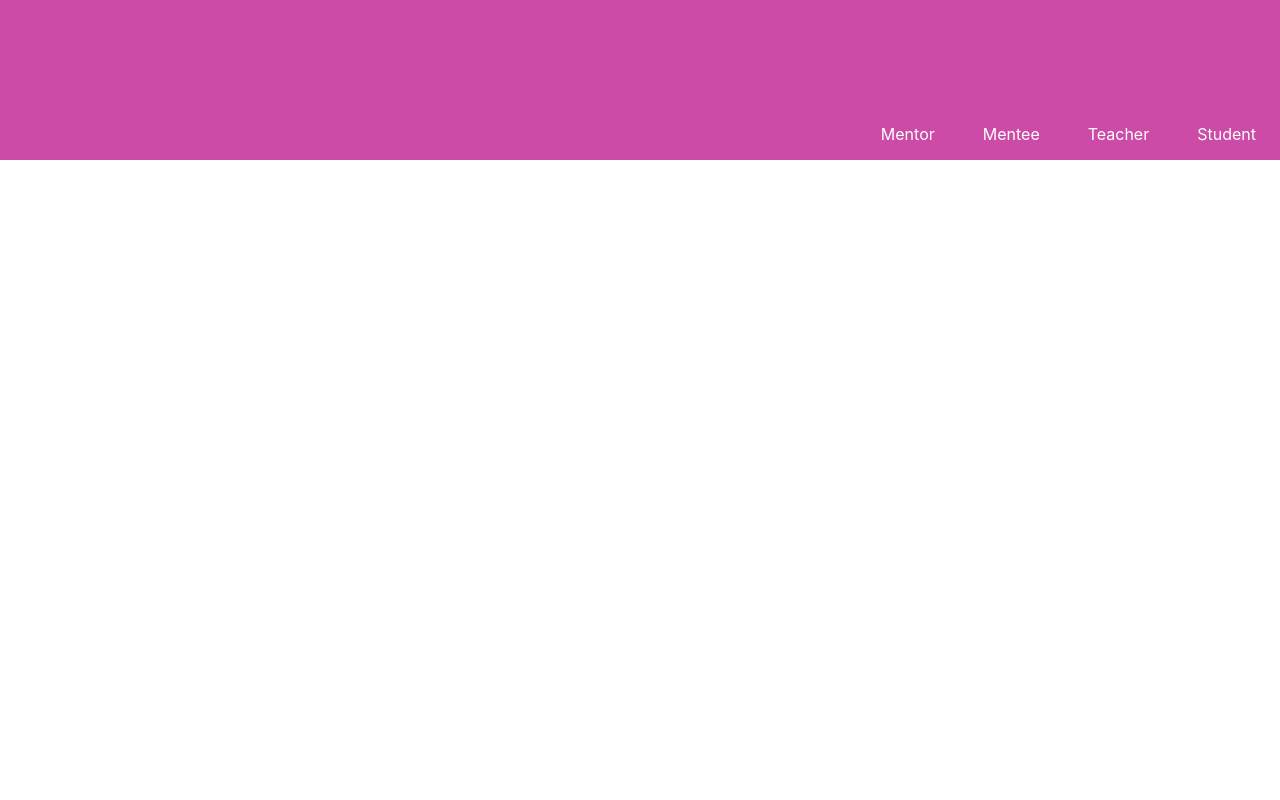
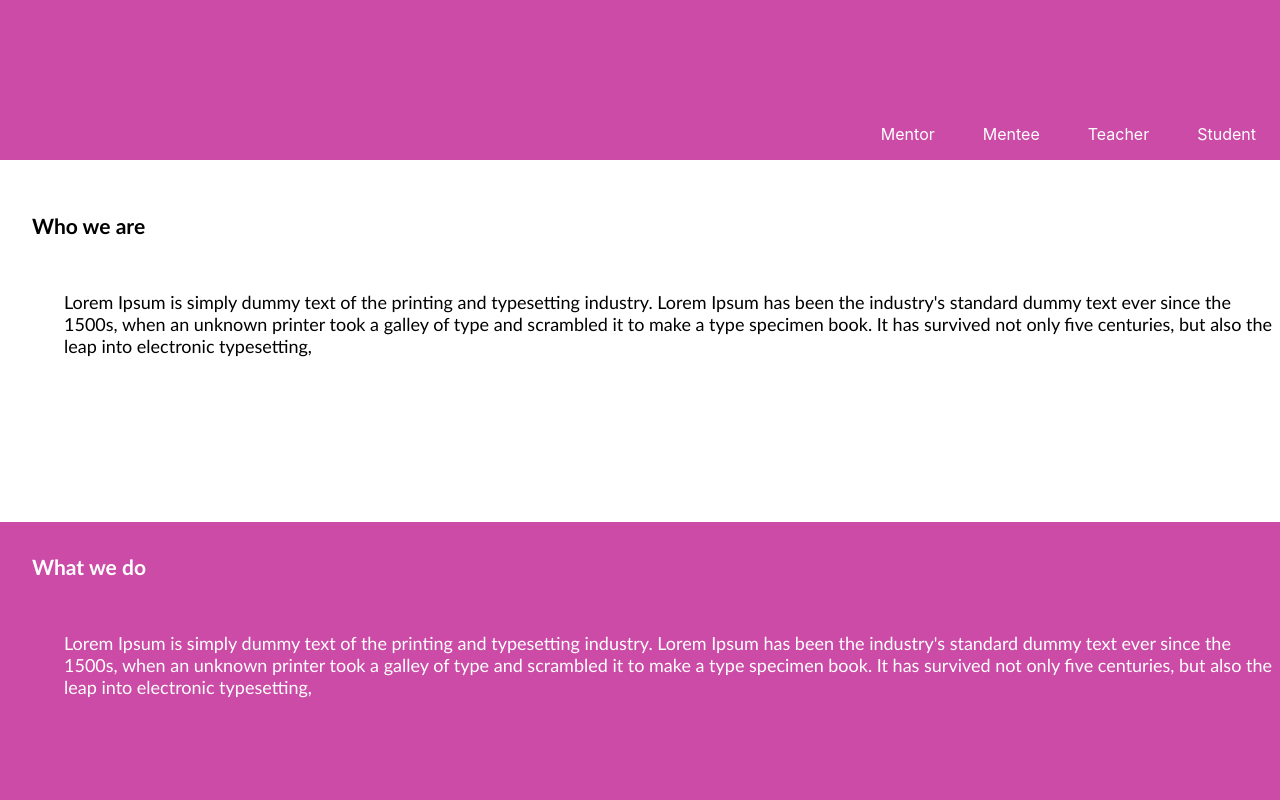
Before and after one commit to corinabejan/Back2Basics, a React (Create React App) app: page / in a window 1280 px wide. Shown: the top 800 px of the page. Built offline with nearby package versions, Linux system fonts and the light colour scheme.

Commit message:
rendering mentor and homepages

```diff
--- a/src/App.js
+++ b/src/App.js
@@ -3,6 +3,8 @@ import { Switch, Route } from "react-router-dom"
 import LoginScreen from "../src/pages/Login/index"
 import SignUp from "../src/pages/Sign-Up/index"
 import Navigation from './components/Navigations/Navigation';
+import HomePage from "./pages/HomePage/HomePage"
+import Mentors from './pages/Mentor/Mentors';
 
 
 function App() {
@@ -10,10 +12,15 @@ function App() {
     <div className="App">
       <Navigation />
       <header className="App-header">
-
-        Back 2 Basics
-      </header>
         <Switch>
+          <Route
+            exact path="/"
+            component={HomePage}
+          />
+          <Route
+            exact path="/mentor"
+            component={Mentors}
+          />
           <Route
             exact path="/login"
             component={LoginScreen}
@@ -23,6 +30,8 @@ function App() {
             component={SignUp}
           />
         </Switch>
+      </header>
+
     </div>
   );
 }
```
Lines whose indentation alone changed are shown as unchanged.
